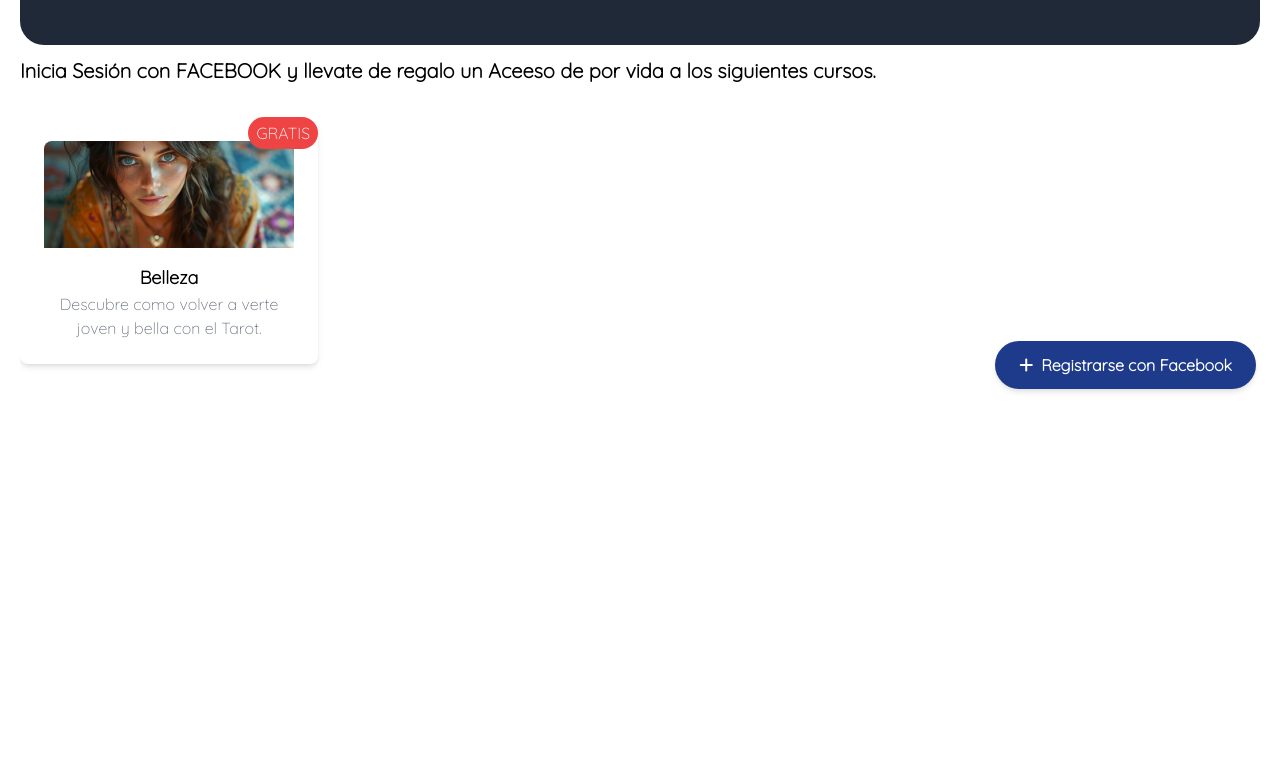
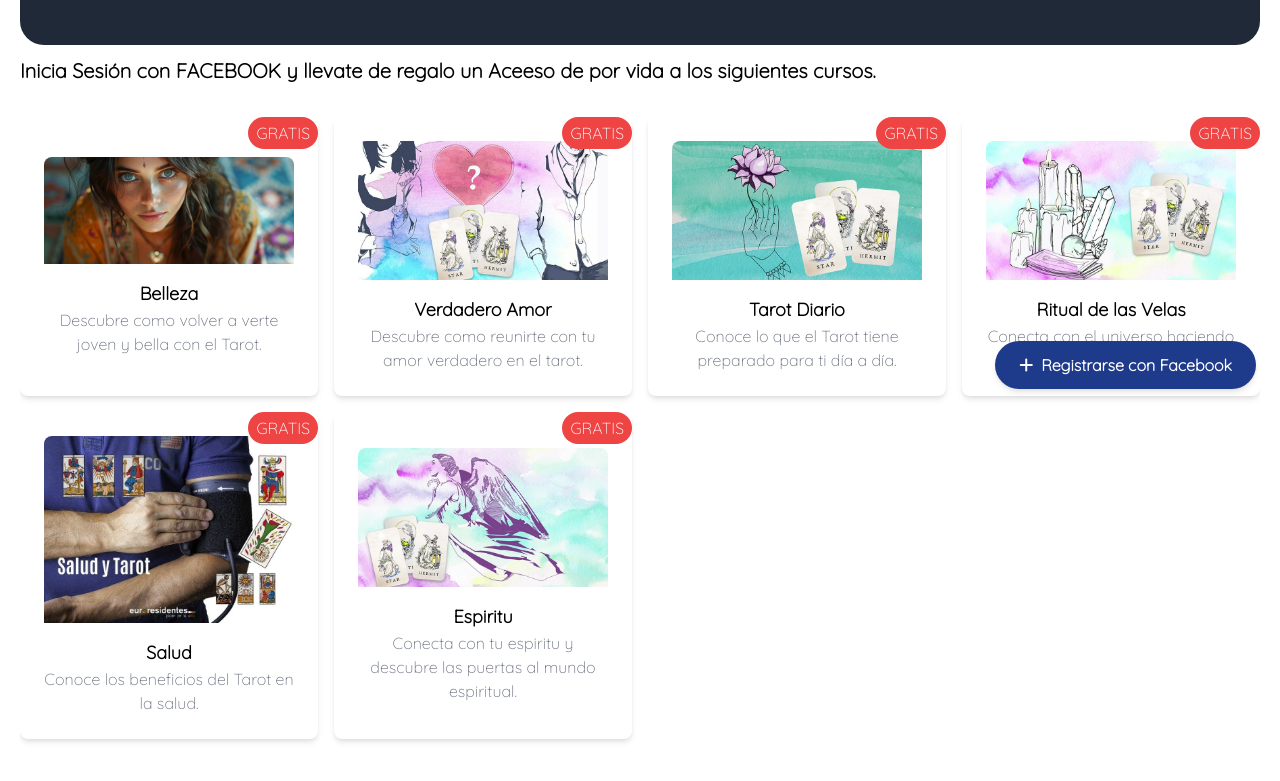
Before and after one commit to Tarot-dayli/Tarot, a website: page index.html in a window 1280 px wide. Shown: the part 387-1168 px from the top of the page. Before the commit the page ends 835 px from the top, so only its background shows below. Drawn offline with nearby package versions, Linux system fonts and the light colour scheme; some packages are replaced by stand-ins of ours; a script that the page names is missing; a web font is replaced by a local one.

Commit message:
Subiendo archivos 2

```diff
--- a/index.html
+++ b/index.html
@@ -89,8 +89,65 @@
                 </div>
                 <!-- Repite este bloque para cada carta -->
 
-                <!-- Bloque de cartas omitido por brevedad -->
+                <div class="relative bg-white rounded-lg p-6 flex flex-col items-center justify-center shadow-md">
+                    <div class="overflow-hidden w-full h-50 rounded-t-lg">
+                        <img src="./images/camor.jpg" alt="" class="object-cover w-full h-full">
+                    </div>
+                    <div class="text-center mt-4">
+                        <p class="text-lg font-semibold">Verdadero Amor</p>
+                        <p class="text-gray-500">Descubre como reunirte con tu amor verdadero en el tarot.</p>
+                    </div>
+                    <span class="absolute top-0 right-0 bg-red-500 text-white px-2 py-1 rounded-full">GRATIS</span>
+                </div>
+                <!-- Repite este bloque para cada carta -->
 
+                <div class="relative bg-white rounded-lg p-6 flex flex-col items-center justify-center shadow-md">
+                    <div class="overflow-hidden w-full h-50 rounded-t-lg">
+                        <img src="./images/cdiario.jpg" alt="" class="object-cover w-full h-full">
+                    </div>
+                    <div class="text-center mt-4">
+                        <p class="text-lg font-semibold">Tarot Diario</p>
+                        <p class="text-gray-500">Conoce lo que el Tarot tiene preparado para ti día a día.</p>
+                    </div>
+                    <span class="absolute top-0 right-0 bg-red-500 text-white px-2 py-1 rounded-full">GRATIS</span>
+                </div>
+                <!-- Repite este bloque para cada carta -->
+
+                <div class="relative bg-white rounded-lg p-6 flex flex-col items-center justify-center shadow-md">
+                    <div class="overflow-hidden w-full h-50 rounded-t-lg">
+                        <img src="./images/critual.jpg" alt="" class="object-cover w-full h-full">
+                    </div>
+                    <div class="text-center mt-4">
+                        <p class="text-lg font-semibold">Ritual de las Velas</p>
+                        <p class="text-gray-500">Conecta con el universo haciendo este ritual.</p>
+                    </div>
+                    <span class="absolute top-0 right-0 bg-red-500 text-white px-2 py-1 rounded-full">GRATIS</span>
+                </div>
+                <!-- Repite este bloque para cada carta -->
+
+                <div class="relative bg-white rounded-lg p-6 flex flex-col items-center justify-center shadow-md">
+                    <div class="overflow-hidden w-full h-50 rounded-t-lg">
+                        <img src="./images/csalud.jpg" alt="" class="object-cover w-full h-full">
+                    </div>
+                    <div class="text-center mt-4">
+                        <p class="text-lg font-semibold">Salud</p>
+                        <p class="text-gray-500">Conoce los beneficios del Tarot en la salud.</p>
+                    </div>
+                    <span class="absolute top-0 right-0 bg-red-500 text-white px-2 py-1 rounded-full">GRATIS</span>
+                </div>
+                <!-- Repite este bloque para cada carta -->
+
+                <div class="relative bg-white rounded-lg p-6 flex flex-col items-center justify-center shadow-md">
+                    <div class="overflow-hidden w-full h-50 rounded-t-lg">
+                        <img src="./images/cEspiritual.jpg" alt="" class="object-cover w-full h-full">
+                    </div>
+                    <div class="text-center mt-4">
+                        <p class="text-lg font-semibold">Espiritu</p>
+                        <p class="text-gray-500">Conecta con tu espiritu y descubre las puertas al mundo espiritual.</p>
+                    </div>
+                    <span class="absolute top-0 right-0 bg-red-500 text-white px-2 py-1 rounded-full">GRATIS</span>
+                </div>
+                <!-- Repite este bloque para cada carta -->
             </section>
             <button id="openModal"
                 class="fixed bottom-6 right-6 bg-blue-900 hover:bg-blue-700 text-white font-semibold px-6 py-3 rounded-full shadow-md flex items-center">
```
Also changed, not shown: 1 other file.
